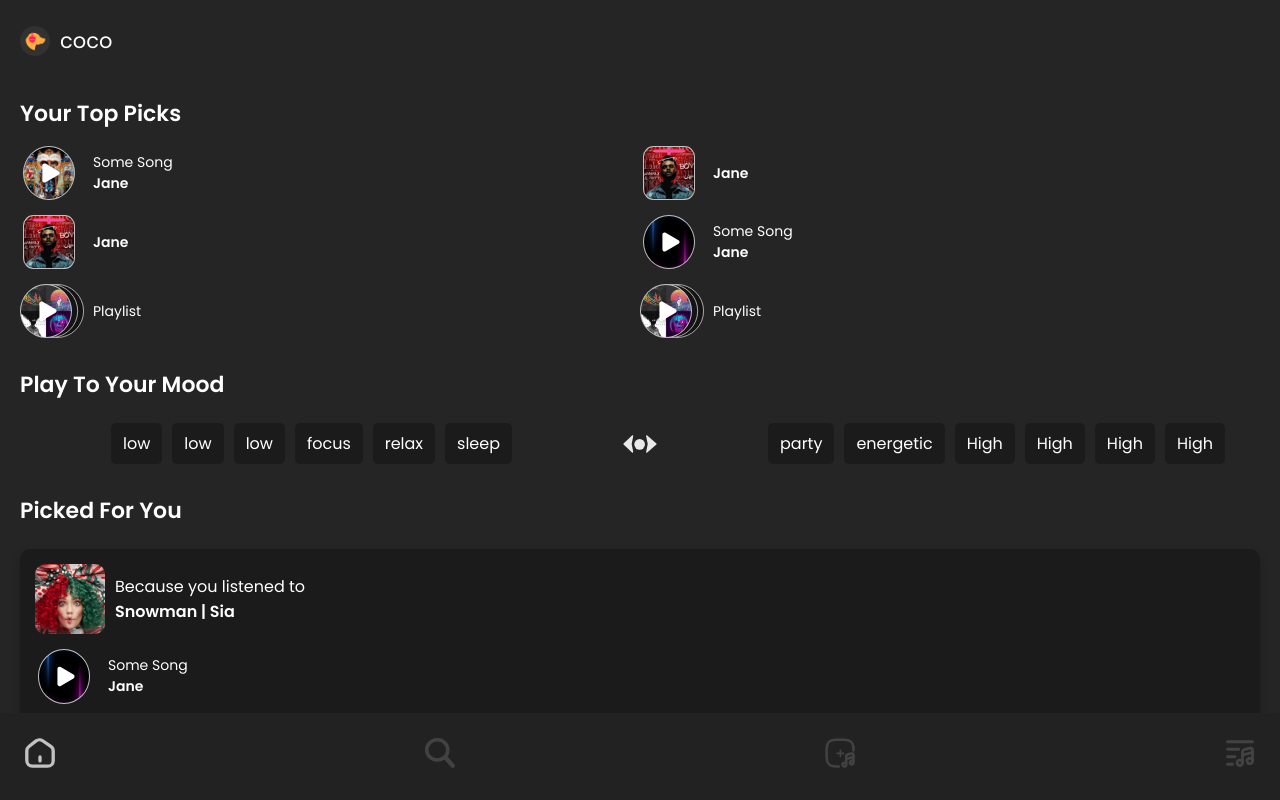
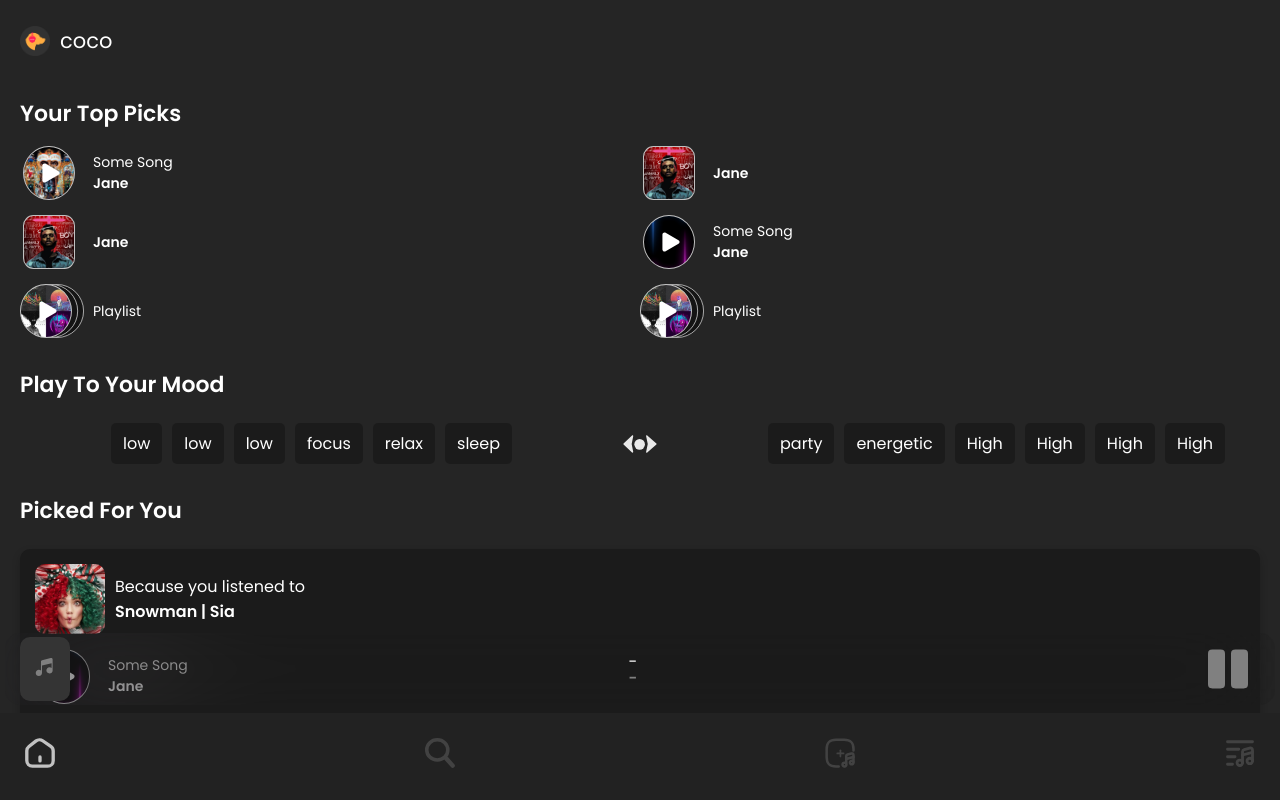
Before and after one commit to roshanshibu/Coco, a React (Vite) app: page / in a window 1280 px wide. Built offline with nearby package versions, Linux system fonts and the light colour scheme; no server answers.

Commit message:
miniplayer + test configurations

```diff
--- a/src/App.jsx
+++ b/src/App.jsx
@@ -2,7 +2,7 @@ import './App.css'
 import { Route, Routes } from 'react-router-dom';
 import Login from './components/login/Login';
 import MainRoutes from './MainRoutes';
-import Player from './components/player/Player';
+import React from 'react'
 
 
 function App() {
@@ -10,7 +10,6 @@ function App() {
     <div className="App">
       <Routes>
         <Route path='/login' element={<Login />} />
-        <Route path='/player' element={<Player />} />
         <Route path='*' element={<MainRoutes />} />
       </Routes>
     </div>
--- a/src/MainRoutes.jsx
+++ b/src/MainRoutes.jsx
@@ -7,10 +7,12 @@ import Chorus from './components/chorus/Chorus'
 import Library from './components/library/Library'
 import ErrorPage from './components/404/Errorpage'
 import Bio from './components/bio/Bio';
+import Player from './components/player/Player';
 
 function MainRoutes() {
     return (
         <>
+            <Player miniplayer={true} songid="1"/>
             <Navbar/>
             <Routes>
                 <Route path='/' element={<Dashboard />} />
--- a/src/components/chorus/Chorus.jsx
+++ b/src/components/chorus/Chorus.jsx
@@ -296,7 +296,7 @@ const Chorus = () => {
     }
 
     return(
-        <div className='chorusPageContainer'>
+        <div className='chorusPageContainer' data-testid='chorusPage'>
             <div className='hintsContainer'>
                 <Hint icon={DislikeHint} hintClass="dislikeHint" />
                 <Hint icon={SuperlikeHint} hintClass="superlikeHint" />
--- a/src/components/player/Player.css
+++ b/src/components/player/Player.css
@@ -5,6 +5,8 @@
     padding: 0px 30px;
     /* opacity: 0; */
     animation: flyIn 0.2s forwards;
+    position: relative;
+    z-index: 2;
 }
 
 @keyframes flyIn {
@@ -14,6 +16,21 @@
     to{
         transform: translateY(0%)
     }
+}
+
+.miniplayer{
+    display: flex;
+    flex-direction: row;
+    padding: 0px 15px;
+    justify-content: space-between;
+    align-items: center;
+    border-radius: 15px;
+    margin: 5px 5px 0px 5px;
+    display: flex;
+    position: fixed;
+    bottom: 95px;
+    left: 0;
+    right: 0;
 }
 
 .albumArtLyric{
@@ -34,6 +51,12 @@
 }
 .hidden{
     opacity: 0;
+}
+
+.albumArtSmall{
+    width: 50px;
+    display: flex;
+    border-radius: 10px;
 }
 
 .gradient{
@@ -77,17 +100,29 @@
     align-items: center;
     /* padding: 0px 30px; */
 }
+.miniDetails{
+    align-items: flex-start;
+}
 .p_songDetails{
     color: #ffffff;
     text-align: center;
     font-size: 20px;
     line-height: 0.4;
 }
+.p_miniSongDetails{
+    color: #ffffff;
+    font-size: 16px;
+    line-height: 0;
+    padding-right: 12px;
+}
 .artistName{
     font-weight: 600;
     font-size: 17px;
 }
-
+.miniArtistName{
+    font-weight: 600;
+    font-size: 15px;
+}
 
 .timelineContainer{
     display: flex;
@@ -141,11 +176,18 @@ input[type=range]::-webkit-slider-thumb {
     padding-top: 25px;
 }
 
+.miniPauseContainer{
+    padding: 0px 12px 0px 0px;
+    display: flex;
+}
 .controlIcon{
     width: 40px
 }
 .playPauseIcon{
     width: 60px
+}
+.miniPlayPauseIcon{
+    width: 40px;
 }
 
 
--- a/src/components/player/Player.jsx
+++ b/src/components/player/Player.jsx
@@ -20,17 +20,19 @@ import { ReactComponent as MoreOptionsIcon } from '../../assets/more options.svg
 
 import { ReactComponent as PullUpIcon } from '../../assets/Pull up.svg';
 
-import { useState, useRef, useEffect, forwardRef } from "react";
+import React, { useState, useRef, useEffect, forwardRef } from "react";
 import { useParams, useNavigate, useSearchParams } from "react-router-dom";
 import { getSongDetails } from "../../api/song";
 import { getLyrics } from "../../api/lyrics";
 
 const AlbumArtLyric = (props) => {
     return(
-        <div className="albumArtLyric">
-            <img className="albumArt"
+        <div className={props.miniplayer ? "" : "albumArtLyric"}
+            onClick={props.miniplayer ? props.openBigPlayer : () => {}}>
+            <img className={props.miniplayer ? "albumArtSmall" : "albumArt"}
                 src={props.isAlbumArt ? (props.albumArtUrl ? props.albumArtUrl : LoadingAlbumArt)
                                         : albumArtBg} />
+            {!props.miniplayer &&
                 <div className={"lyricContainer " + (props.isAlbumArt ? "hidden" : "")}>
                     <p className="lyricNonFocus">{props.previousLine}</p>
                     {
@@ -41,6 +43,7 @@ const AlbumArtLyric = (props) => {
                     }
                     <p className="lyricNonFocus">{props.nextLine}</p>
                 </div>
+            }
             {!props.isAlbumArt && <img className="albumArt gradient" src={lyricGradient} />}
         </div>
     )
@@ -49,19 +52,24 @@ const AlbumArtLyric = (props) => {
 const SongDetailRow = (props) => {
     const navigate = useNavigate()
     return(
-        <div className="songDetailContainer">
+        <div className={"songDetailContainer " + (props.miniplayer && "miniDetails")}>
+
+            {!props.miniplayer &&
                 <FavouriteIcon style={{color: (props.isFavourite ? "#ea4444" : "#F0F0F0"), width: "30px"}}
                 onClick={props.toggleFavourite} />
-            <div className="p_songDetails">
+            }
+            <div className={props.miniplayer ? "p_miniSongDetails" : "p_songDetails"}>
                 <p>{props.songName}</p>
-                <p className="artistName"
+                <p className={props.miniplayer ? "miniArtistName" : "artistName"}
                     style={{color: props.accentColor}}
                     onClick={() => { navigate("../bio/somename");}} >{props.artist}</p>
             </div>
+            {!props.miniplayer &&
                 <LyricsIcon style={{color: (props.showAlbumArt ? "#F0F0F0" : props.accentColor),
                                 width: "30px",
                             opacity: (props.isLyricsAvailable ? 1 : 0.1)}}
                 onClick={props.isLyricsAvailable ? props.toggleAlbumArtLyric : null} />
+            }
         </div>
     )
 }
@@ -99,23 +107,30 @@ const Timeline =  forwardRef((props, ref) => {
 
 const ControlRow = (props) => {
     return(
-        <div className="controlContainer">
+        <div className={props.miniplayer ? "miniPauseContainer" : "controlContainer"}>
+
+            {!props.miniplayer &&
                 <PreviousIcon className="controlIcon"
                 onClick={()=> {props.updatePlayerSong(+props.currentSongId - 1)}}/>
+            }
             {!props.isPlaying ?
                 (
                     !props.isSongLoaded?
                         <CircleLoad className="playPauseIcon" style={{height: "73px"}} />
                     :
                         <PlayIcon style={{color: props.accentColor}}
-                        className="playPauseIcon" onClick={props.togglePlay} />
+                            className={props.miniplayer ? "miniPlayPauseIcon" : "playPauseIcon"}
+                            onClick={props.togglePlay} />
                 )
                 :
                 <PauseIcon style={{color: props.accentColor}}
-                    className="playPauseIcon" onClick={props.togglePlay} />
+                    className={props.miniplayer ? "miniPlayPauseIcon" : "playPauseIcon"}
+                    onClick={props.togglePlay} />
             }
+            {!props.miniplayer &&
                 <NextIcon className="controlIcon"
                     onClick={()=> {props.updatePlayerSong(+props.currentSongId + 1)}} />
+            }
         </div>
     )
 }
@@ -131,16 +146,17 @@ const OptionsRow = (props) => {
     )
 }
 
-const UpNext = (props) => {
+const Minimize = (props) => {
     return(
-        <div className="upNextContainer">
+        <div className="upNextContainer"
+            onClick={props.minimizePlayer}>
             <PullUpIcon className="pullUpIcon" />
         </div>
     )
 }
 
 
-const Player = () => {
+const Player = (props) => {
 
     const [showAlbumArt, SetShowAlbumArt] = useState(true)
     const [albumArtUrl, SetAlbumArtUrl] = useState("")
@@ -221,10 +237,19 @@ const Player = () => {
     }
 
     const [songParams, setSongParams] = useSearchParams()
-    let songid = songParams.get("songid")
+    const [songid, SetSongId] = useState (props.songid)
+    const [miniplayer, SetMiniPlayer] = useState(props.miniplayer)
+
+    const openBigPlayer = () => {
+        console.log("opening Big Player")
+        SetMiniPlayer(false)
+    }
+    const minimizePlayer = () => {
+        SetMiniPlayer(true)
+    }
 
     const updatePlayerSong = (newSongId) => {
-        setSongParams({"songid": newSongId})
+        SetSongId(newSongId)
         SetPlaying(true)
     }
     useEffect(() => {
@@ -270,32 +295,46 @@ const Player = () => {
     }, [songid])
 
     return(
-        <div className="playerContainer">
+        <div className={"playerContainer " + (miniplayer ? "miniplayer" : "")}
+            style={{backgroundColor: (miniplayer ? `${accentColor}30` : "#252525"),
+            backdropFilter: 'blur(50px)'}}>
             <audio src={songUrl} ref={audioRef}
                 autoPlay
                 onTimeUpdate={onMusicTimeUpdate}
                 onLoad={() => {setDuration(audioRef.current.duration)}} >
             </audio>
-            <AlbumArtLyric isAlbumArt={showAlbumArt}
+            <AlbumArtLyric miniplayer={miniplayer}
+                openBigPlayer={openBigPlayer}
+                isAlbumArt={showAlbumArt}
                 albumArtUrl={albumArtUrl}
                 accentColor={accentColor}
                 previousLine={previousLine}
                 currentLine={currentLine} lyricKey={lyricKey}
                 nextLine={nextLine}
                 />
-            <SongDetailRow songName={songName} artist={artist} accentColor={accentColor}
+            <SongDetailRow miniplayer={miniplayer}
+                openBigPlayer={openBigPlayer}
+                songName={songName} artist={artist} accentColor={accentColor}
                 showAlbumArt={showAlbumArt} toggleAlbumArtLyric={toggleAlbumArtLyric}
                 isFavourite={isFavourite} toggleFavourite={toggleFavourite}
                 isLyricsAvailable={isLyricsAvailable} />
+
+            {!miniplayer &&
                 <Timeline duration={duration} timeProgress={timeProgress}
                 ref={audioRef} setTimeProgress={setTimeProgress}/>
-            <ControlRow accentColor={accentColor}
+            }
+            <ControlRow miniplayer={miniplayer}
+                accentColor={accentColor}
                 isPlaying={isPlaying} togglePlay={togglePlay}
                 isSongLoaded={isSongLoaded}
                 updatePlayerSong={updatePlayerSong}
                 currentSongId={songid} />
+            {!miniplayer &&
+                <>
                     <OptionsRow />
-            <UpNext />
+                    <Minimize minimizePlayer={minimizePlayer} />
+                </>
+            }
         </div>
     )
 }
```
Also changed, not shown: package.json (+26 -0 lines), setupTests.js (added, +3 -0 lines), 2 other files (tests, documents, lock files or other folders). Lines whose indentation alone changed are shown as unchanged.
